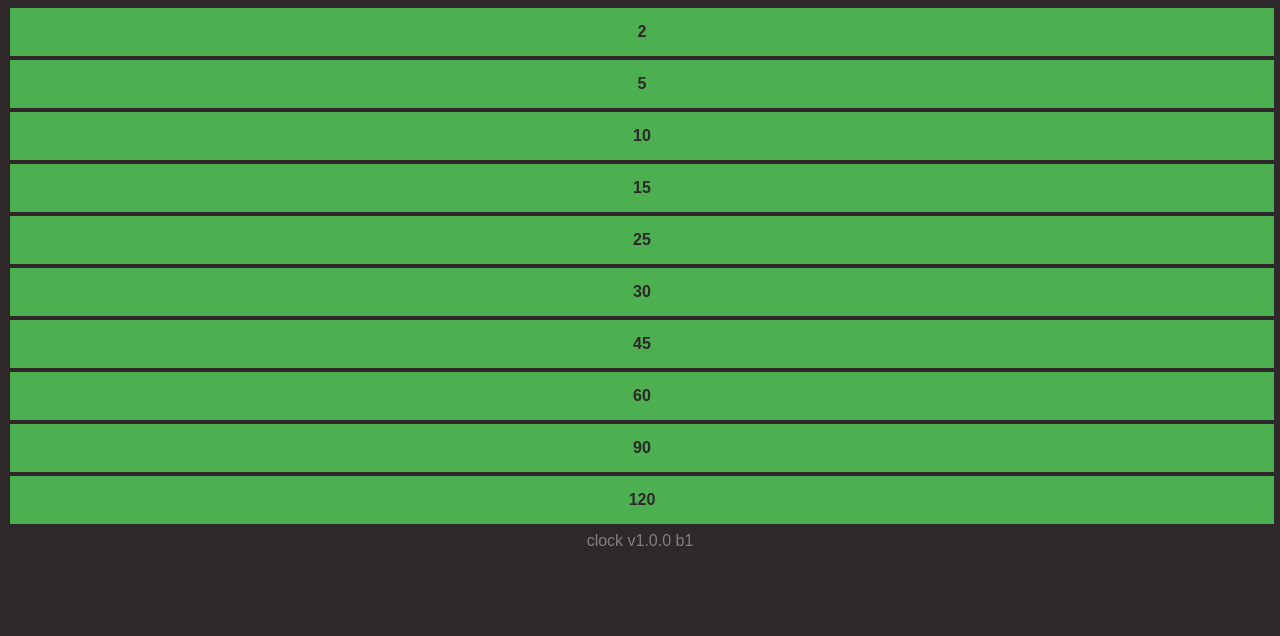
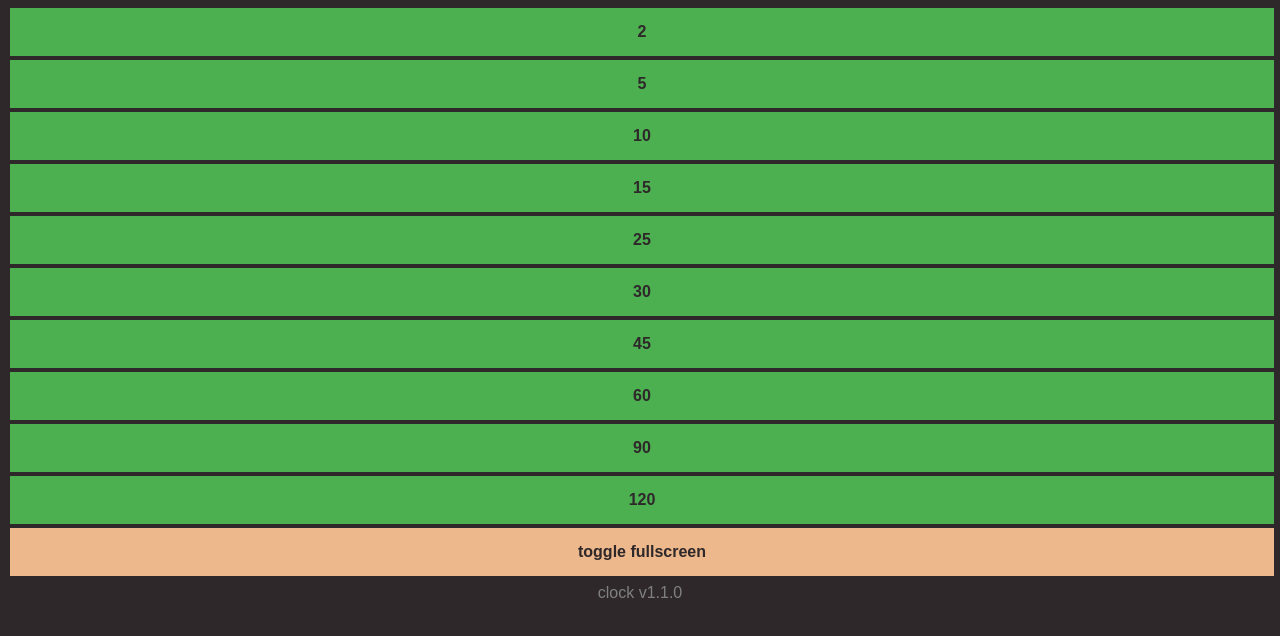
Before and after one commit to chfinke/clock, a Vue app: page / in a window 1280 px wide. Shown: the top 636 px of the page. Built offline with nearby package versions, Linux system fonts and the light colour scheme.

Commit message:
add fullscreen toggle button

```diff
--- a/src/App.vue
+++ b/src/App.vue
@@ -1,4 +1,5 @@
 <template>
+<div ref="container">
   <div
     v-if="!timer.duration"
   >
@@ -8,6 +9,12 @@
       @click="startTimer(duration)"
     >
       {{ duration }}
+    </button>
+    <button
+      class="bar bar--label bar--yellow"
+      @click="toggleFullscreen"
+    >
+      toggle fullscreen
     </button>
   </div>
   <div
@@ -51,15 +58,21 @@
   <div class="footer">
     clock v{{ VERSION }} <span v-if="!!BUILD">b{{  BUILD }}</span>
   </div>
+</div>
 </template>
 
 <script setup lang="ts">
 import { ref } from "vue";
 import { useWakeLock } from '@vueuse/core'
+import { useFullscreen } from '@vueuse/core'
 
-  const VERSION = '1.0.0'
-  const BUILD = 1
+  const VERSION = '1.1.0'
+  const BUILD = 0
 
+  const el = ref(null)
+  const {
+    toggle: toggleFullscreen,
+  } = useFullscreen(el)
   const wakeLock = useWakeLock()
 
   const PRESET_DURATIONS = [2, 5, 10, 15, 25, 30, 45, 60, 90, 120];
@@ -82,7 +95,7 @@ import { useWakeLock } from '@vueuse/core'
     intervalId: null,
   }
 
-  const timer = ref<Timer>(emptyTimer)
+  const timer = ref<Timer>({...emptyTimer})
 
   const startTimer = async (duration?: number) => {
     window.scrollTo(0,0);
@@ -94,7 +107,7 @@ import { useWakeLock } from '@vueuse/core'
       () => timer.value.step += 1,
       timer.value.duration * 60000 / (10 * BAR_COUNT),
     )
-    await lockScreen();
+    await lockScreen()
   }
 
   const onPause = async () => {
@@ -104,13 +117,11 @@ import { useWakeLock } from '@vueuse/core'
   }
 
   const onBack = async () => {
+    reset();
     await unlockScreen();
-    location.reload();
   }
 
   const lockScreen = async () => {
-    console.log(wakeLock.isSupported.value);
-
     if (wakeLock.isSupported.value && !wakeLock.isActive.value) {
       try {
         await wakeLock.request('screen')
@@ -127,4 +138,9 @@ import { useWakeLock } from '@vueuse/core'
     }
   }
 
+  const reset = () => {
+    clearInterval(timer.value.intervalId)
+    timer.value = {...emptyTimer}
+  }
+
 </script>
```
